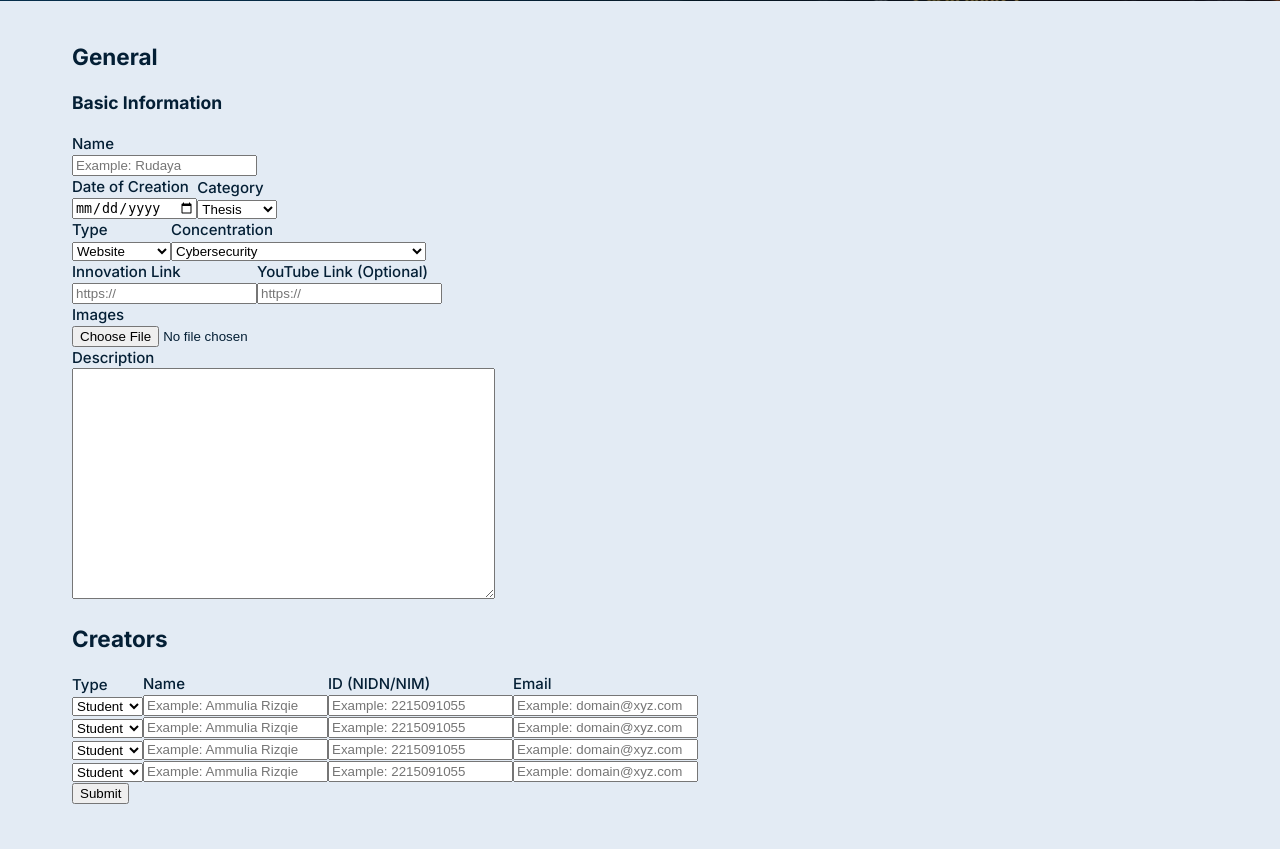
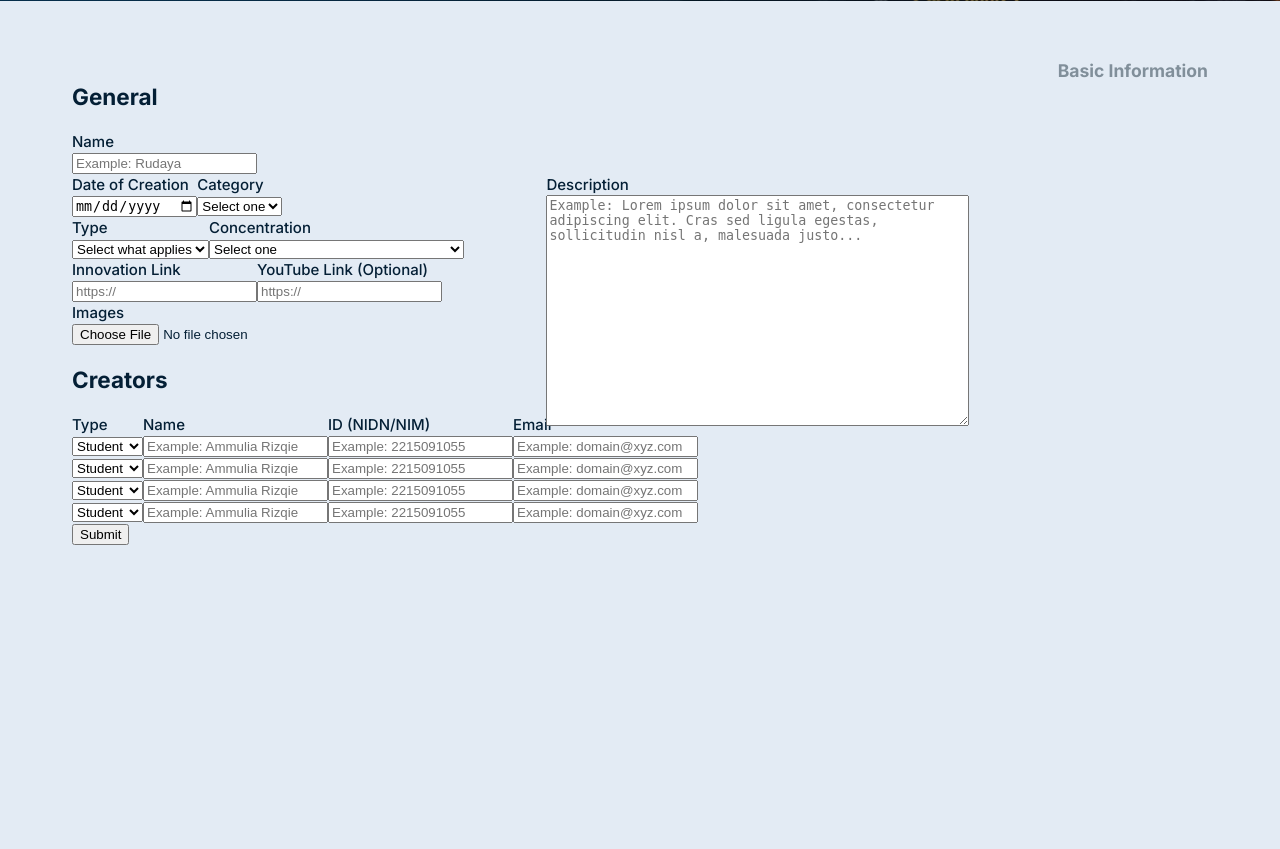
Before and after one commit to vedasuputra/innosys, a PHP site: page /Submission.html in a window 1280 px wide. Shown: the part 674-1523 px from the top of the page. After the commit the page ends 1219 px from the top, so only its background shows below. Run offline with PHP 8.4, Linux system fonts and the light colour scheme; some libraries are stand-ins or nearby versions.

Commit message:
nambah login page, sedikit perubahan di submission, dan nambah foto

```diff
--- a/Sub.css
+++ b/Sub.css
@@ -80,6 +80,18 @@ a:hover {
   }
 #h3{
     font-family: Inter;
+    color: #818F9A;
+    float: right;
+}
+.description{
+    border-color: #053050;
+    position: absolute;
+    right: 100px;
+    width: 633.59px;
+    height: 434.94px;
+}
+.box-name{
+    border: #053050;
 }
 .footer {
     position: relative;
--- a/Submission.html
+++ b/Submission.html
@@ -61,13 +61,21 @@
     <div class="container">
 
     <div>
+    <h3 id="h3">Basic Information</h3><br>
     <h2>General</h2>
-    <h3 id="h3">Basic Information</h3>
+
+
     </div>
 
     <form action="Submission.php" method="post" enctype="multipart/form-data">
+            <div class="box-name">
                 <label for="name">Name</label><br>
                 <input type="text" id="name" placeholder="Example: Rudaya" name="name" required value="">
+            </div>
+            <div class="description">
+                <label for="description">Description</label><br>
+                    <textarea id="description" name="description" rows="15" cols="50" placeholder="Example: Lorem ipsum dolor sit amet, consectetur adipiscing elit. Cras sed ligula egestas, sollicitudin nisl a, malesuada justo..."></textarea><br>
+            </div>
 
         <div class="flex-container">
             <div>
@@ -78,6 +86,7 @@
             <div>
                 <label for="category">Category</label><br>
                 <select id="category" name="category" required>
+                    <option style="color: #818F9A"; disabled selected hidden>Select one</option>
                     <option value="Categ001">Thesis</option>
                     <option value="Categ002">Interships</option>
                     <option value="Categ003">Others</option>
@@ -89,6 +98,7 @@
             <div>
                 <label for="type">Type</label><br>
                 <select id="type" name="type" required>
+                    <option style="color: #818F9A"; disabled selected hidden>Select what applies</option>
                     <option value="Ty001">Website</option>
                     <option value="Ty002">Desktop App</option>
                     <option value="Ty003">Mobile App</option>
@@ -99,6 +109,7 @@
             <div>
                 <label for="concentration">Concentration</label><br>
                 <select id="concentration" name="concentration" required>
+                    <option style="color: #818F9A"; disabled selected hidden>Select one</option>
                     <option value="Conc001">Cybersecurity</option>
                     <option value="Conc002">Management Information System</option>
                     <option value="Conc003">Engineering and Business Intelligencce</option>
@@ -122,10 +133,6 @@
         <!-- cari  -->
         <label for="images">Images</label><br>
         <input type="file" id="images" name="images" placeholder="Upload your Image" required value=""><br>
-
-        <label for="description">Description</label><br>
-        <textarea id="description" name="description" rows="15" cols="50"></textarea><br>
-
 
     <h2>Creators</h2>
 
```
Also changed, not shown: login.css (added, +14 -0 lines), login.html (added, +14 -0 lines), photos/Loginbg.png (added).
